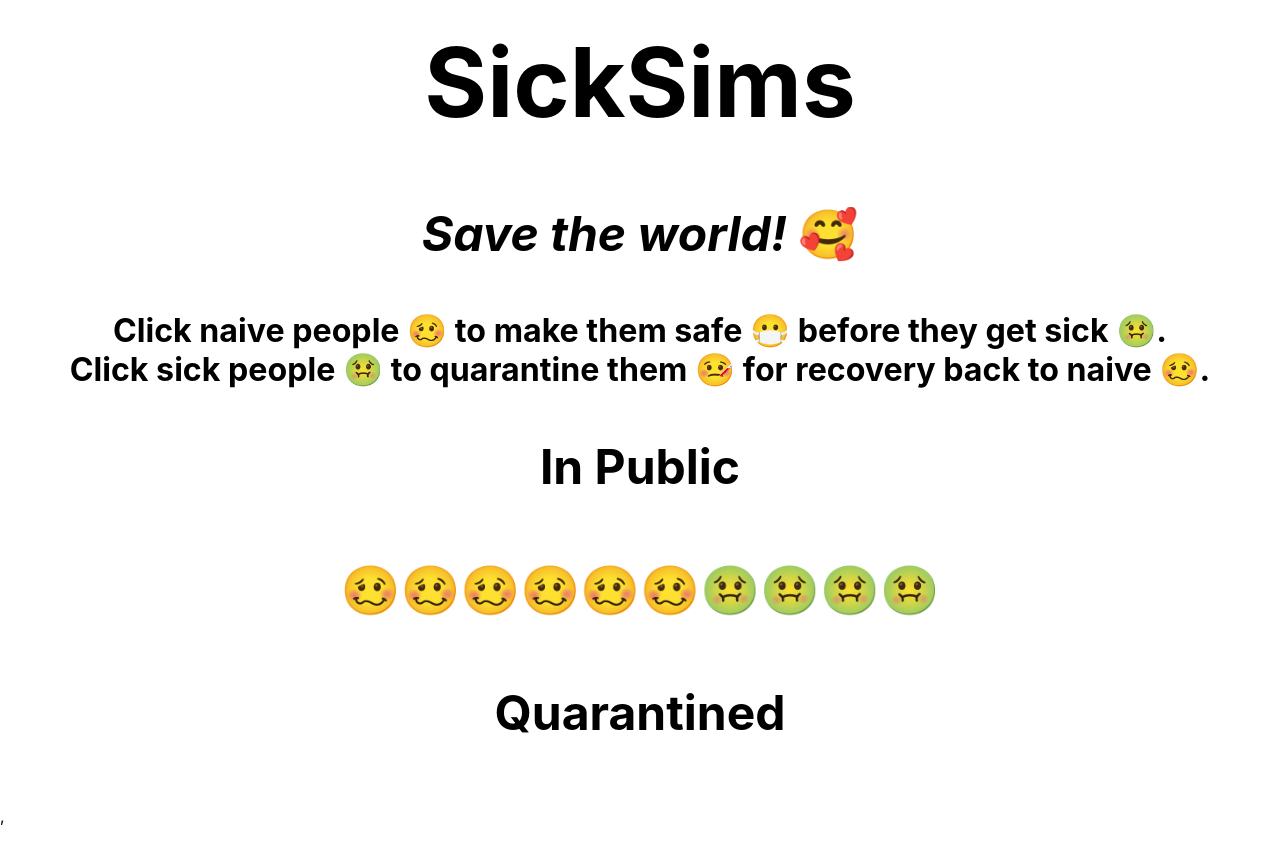
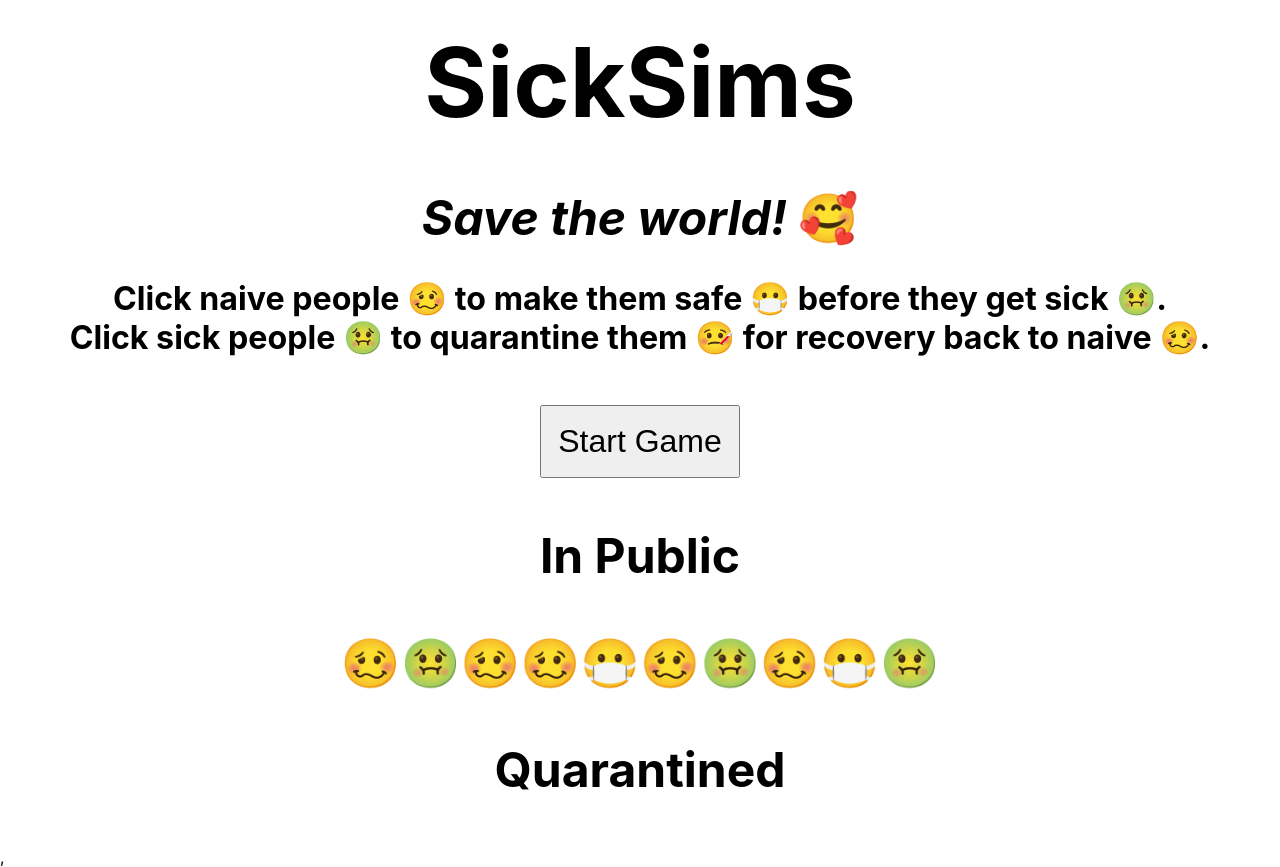
Before and after one commit to ryanmeinzer/sicksims, a React (Create React App) app: page / in a window 1280 px wide. Before the commit the page ends 826 px from the top, so only its background shows below. Built offline with nearby package versions, Linux system fonts and the light colour scheme.

Commit message:
added Start Game button

```diff
--- a/src/App.js
+++ b/src/App.js
@@ -11,14 +11,14 @@ export default class App extends Component {
   state = {
     people: [
       { id: 1, status: "naive" },
-      { id: 2, status: "naive" },
+      { id: 2, status: "sick" },
       { id: 3, status: "naive" },
       { id: 4, status: "naive" },
-      { id: 5, status: "naive" },
+      { id: 5, status: "safe" },
       { id: 6, status: "naive" },
       { id: 7, status: "sick" },
-      { id: 8, status: "sick" },
-      { id: 9, status: "sick" },
+      { id: 8, status: "naive" },
+      { id: 9, status: "safe" },
       { id: 10, status: "sick" }
     ]
   }
@@ -111,10 +111,15 @@ export default class App extends Component {
     this.setState(changeSafePersonAndReturnAllPeople, alert('Congrats - you saved the world!'))
   }
 
+  startGame = () => {
+    // return alert('Hi')
+    this.quarantinedToNaiveChanger()
+  }
+
   render() {
     return (
       <div className="App">
-        < Header />
+        < Header startGameButton={this.startGame}/>
 
         <h4>In Public</h4>
 
--- a/src/Header.js
+++ b/src/Header.js
@@ -1,5 +1,5 @@
 import React from 'react'
 
-const Header = props => <div><h1>SickSims</h1><h4><i>Save the world!</i> 🥰</h4><h6>Click naive people 🥴 to make them safe 😷 before they get sick 🤢. <br></br> Click sick people 🤢 to quarantine them 🤒 for recovery back to naive 🥴.</h6></div>
+const Header = props => <div><h1>SickSims</h1><h4><i>Save the world!</i> 🥰</h4><h6>Click naive people 🥴 to make them safe 😷 before they get sick 🤢. <br></br> Click sick people 🤢 to quarantine them 🤒 for recovery back to naive 🥴.</h6><p><button onClick={props.startGameButton}>Start Game</button></p></div>
 
 export default Header
--- a/src/index.css
+++ b/src/index.css
@@ -12,13 +12,23 @@ h1 {
 }
 
 h4 {
-  margin: 4rem;
+  margin: 3rem;
 }
 
 h6 {
   margin: -1rem;
 }
 
+p {
+  margin: 4rem auto auto;
+}
+
+button {
+  padding: 1rem;
+  font-size: 2rem;
+  cursor: pointer;
+}
+
 code {
   font-family: source-code-pro, Menlo, Monaco, Consolas, 'Courier New',
     monospace;
```
